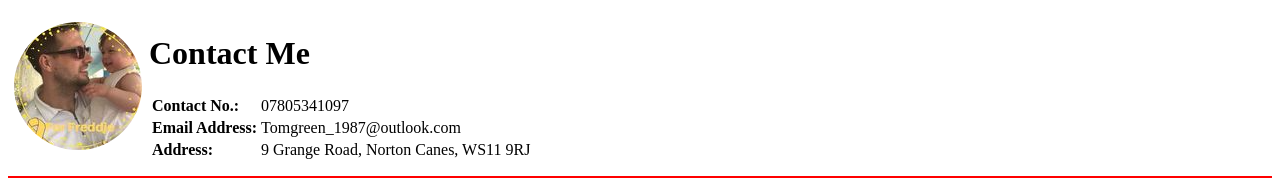
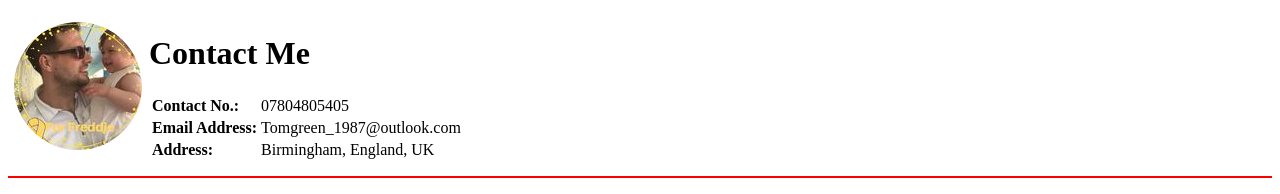
Before and after one commit to tgreen1987/CV, a plain HTML site: page Contact Me.html in a window 1280 px wide. Shown: the top 194 px of the page. Drawn offline with Linux system fonts and the light colour scheme.

Commit message:
Update Contact Me.html

```diff
--- a/Contact Me.html
+++ b/Contact Me.html
@@ -15,7 +15,7 @@
         <table>
           <tr>
             <td><strong>Contact No.:</strong></td>
-            <td>07805341097</td>
+            <td>07804805405</td>
           </tr>
           <tr>
             <td><strong>Email Address:</strong></td>
@@ -23,7 +23,7 @@
           </tr>
           <tr>
             <td><strong>Address:</strong></td>
-            <td>9 Grange Road, Norton Canes, WS11 9RJ</td>
+            <td>Birmingham, England, UK</td>
           </tr>
         </table>
       </td>
```
